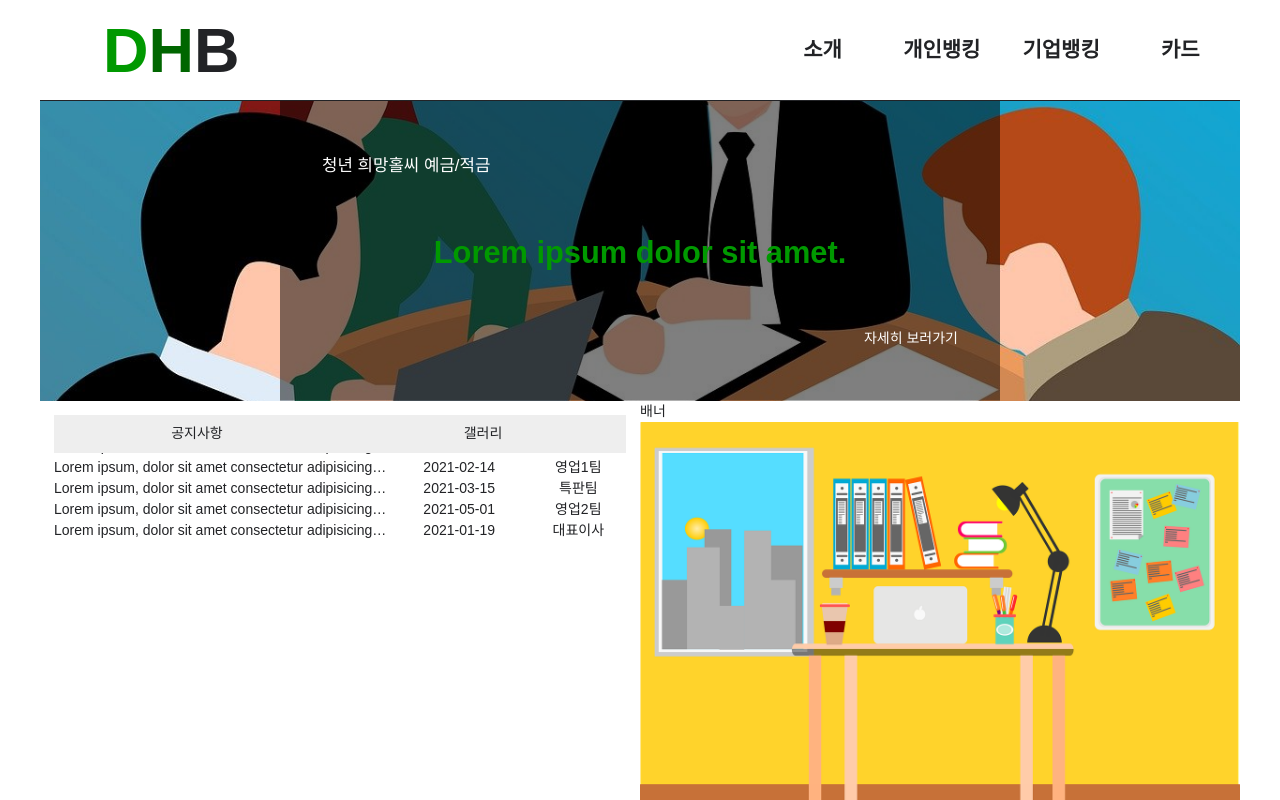
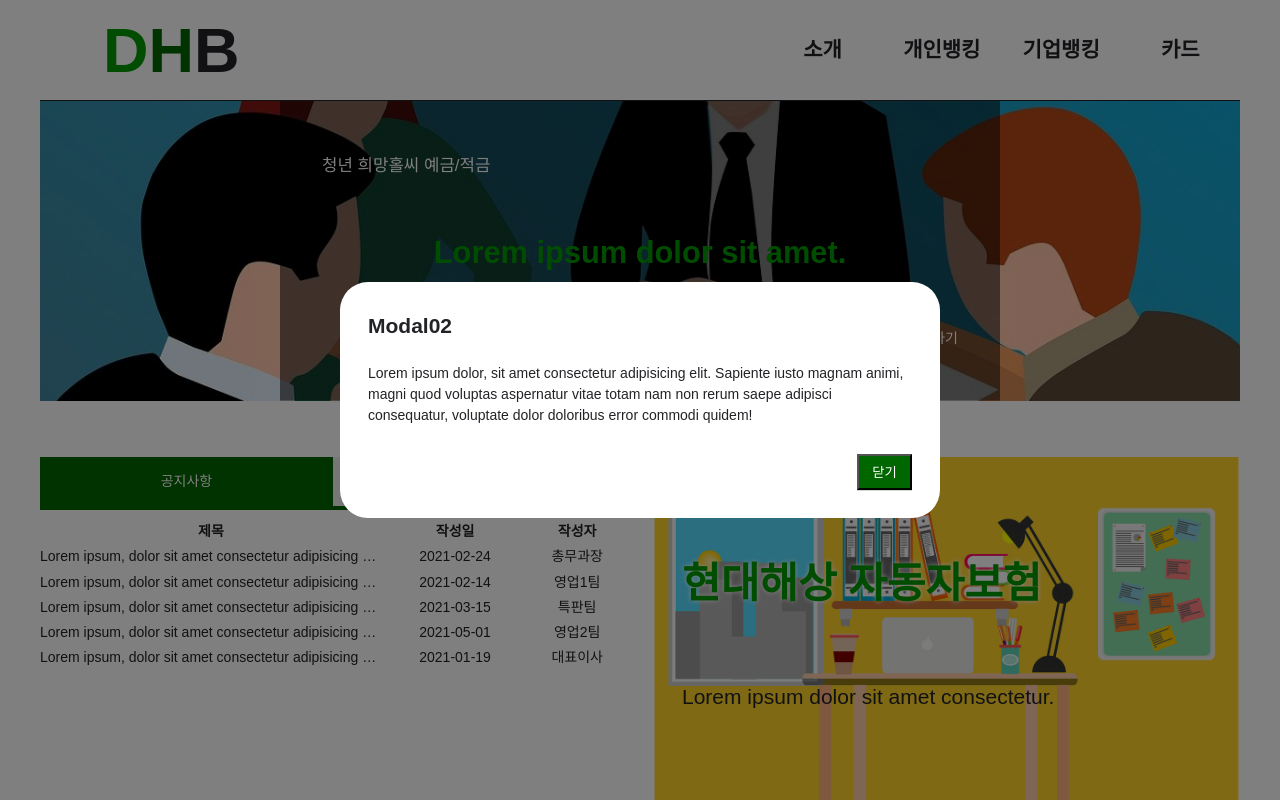
Before and after one commit to jeoneunseo/report06-1, a plain HTML site: page index.html in a window 1280 px wide. Shown: the top 800 px of the page. Drawn offline with nearby package versions, Linux system fonts and the light colour scheme; a script that the page names is missing.

Commit message:
Add files via upload

```diff
--- a/css/style.css
+++ b/css/style.css
@@ -19,20 +19,44 @@ address,i{font-style:normal;}
     display:block;
     clear:both;
 }
+
+/* SKIP NAV */
+.skip-nav{
+    position:fixed;
+    left:0;
+    right:0;
+    top:-1000px;
+    z-index:9999;
+    padding:2em;
+    background-color:#222326;
+    font-size:2em;
+    color:#fff;
+}
+.skip-nav ul{
+    display:grid;
+    grid-template-columns:repeat(5,auto);
+    gap: 4em;
+}
+
+
+
 .wrap{
     width:100%;
     max-width:1200px;
     margin:0 auto;
     display:grid;
     grid-template-columns:repeat(2,1fr);
+    column-gap:2em;
 }
-
-
 .doc-tit{display:none;}
 
 /* HEADER */
 .header,.slider,.footer{
     grid-column:1/3;
+}
+.header{
+    position:relative;
+    z-index:1;
 }
 .header .container{
     border-bottom:1px solid #222326;
@@ -47,16 +71,16 @@ address,i{font-style:normal;}
 
     height:100px;
 }
-.header .sec-tit{
+.logo{
     padding-left:1em;
     font-weight:800;
     font-size:4.5em;
 }
 
-.header .sec-tit span:nth-child(1){
+.logo.sec-tit span:nth-child(1){
     color:#009900;
 }
-.header .sec-tit span:nth-child(2){
+.logo.sec-tit span:nth-child(2){
     color:#006600;
 }
 .nav{
@@ -128,6 +152,9 @@ address,i{font-style:normal;}
 
 
 /* SLIDE */
+.slider{
+    margin-bottom:4em;
+}
 .slider .sec-tit {
     display:none;
 }
@@ -185,10 +212,8 @@ address,i{font-style:normal;}
 }
 
 
+
 /* NOTICE-GALLERY */
-.notice-gallery{
-    padding:1em;
-}
 .notice-gallery .sec-tit{
     display:none;
 }
@@ -196,35 +221,45 @@ address,i{font-style:normal;}
     position:relative;
     height:250px;
     overflow:hidden;
-
 }
 .notice-gallery .art{
     position:absolute;
     left:0;
     right:0;
     top:0;
+    z-index:10;
+    padding-top:60px;
 }
 .sub-tit{
     position:absolute;
     left:0;
     top:0;
     width:50%;
-    padding:0.6em;
+    border-bottom:4px solid #006600;
+    padding:1em;
     background-color:#eee;
     text-align:center;
     cursor: pointer;
 }
-.sub-tit.on{
+.notice-gallery .art.on{
+    z-index:9;
+}
+.art.on .sub-tit{
     background-color:#006600;
     color:#fff;
 }
-
-
+.art.on .notice-list{
+    display:block;
+}
+.art.on .gallery-list{
+    display:flex;
+}
+.notice-list>li{
+    margin:0.3em 0;
+}
 .notice-list ul{
     display:grid;
     grid-template-columns:7fr 3fr 2fr;
-}
-.notice-list ul{
     text-align:center;
     font-weight:600;
 }
@@ -242,7 +277,8 @@ address,i{font-style:normal;}
 }
 
 .gallery .sub-tit{
-    transform: translateX(100%);
+    left:auto;
+    right:0;
 }
 .gallery-list{
     /* display:grid; */
@@ -253,3 +289,117 @@ address,i{font-style:normal;}
 .gallery-content{
     display: none;
 }
+.gallery-list img{
+    height:170px;
+}
+
+
+
+/* BANNER */
+.banner{
+    margin-bottom:4em;
+}
+.banner .sec-tit{
+    display: none;
+}
+.banner .row{
+    height:350px;
+    overflow:hidden;
+    position:relative;
+}
+.banner-content{
+    position:absolute;
+    left:0;
+    right:0;
+    top:0;
+    bottom:0;
+    padding:2em;
+
+    display:flex;
+    flex-flow:column nowrap;
+    justify-content:space-evenly;
+}
+.banner-content .cont-tit{
+    font-weight: 700;
+    font-size:3em;
+    color:#009900;
+    text-shadow:0 0 5px #fff;
+}
+.banner-content p{
+    font-weight:500;
+    font-size:1.5em;
+    color:#222326;
+    /* text-shadow:0 0 5px #222326; */
+}
+
+
+
+/* FOOTER */
+.footer{
+    border-top:1px solid #006600;
+    padding:2em 0;
+}
+
+.footer .row{
+    display:grid;
+    grid-template-columns:2fr 8fr 2fr;
+    align-items:center;
+    gap:2em;
+}
+address{
+    text-align:center;
+}
+.sns-list ul{
+    display:grid;
+    grid-template-columns:repeat(3,auto);
+    gap:2em;
+}
+
+
+.modal-popup{
+    position:fixed;
+    left:0;
+    right:0;
+    top:0;
+    bottom:0;
+    z-index:5000;
+    background-color:rgba(0,0,0,0.5);
+    display: none;
+}
+.modal-popup .row{
+    position: absolute;
+    left:50%;
+    top:50%;
+    transform:translate(-50%,-50%);
+    width:600px;
+    border-radius:2em;
+    padding:2em;
+    background-color:#fff;
+}
+
+.modal-popup h2{
+    margin-bottom:1em;
+    font-weight: 700;
+    font-size:1.5em;
+    text-transform:capitalize;
+}
+.modal-content{
+    margin-bottom:2em;
+}
+.modal-btn{
+    text-align:end
+}
+.modal-btn button{
+    padding:0.5em 1em;
+    background-color:#006600;
+    color:#fff;
+}
+.modal-btn button:hover{
+    padding:0.5em 1em;
+    background-color:#009900;
+    color:#222326;
+}
+
+.popup02{
+    display:block;
+}
```
